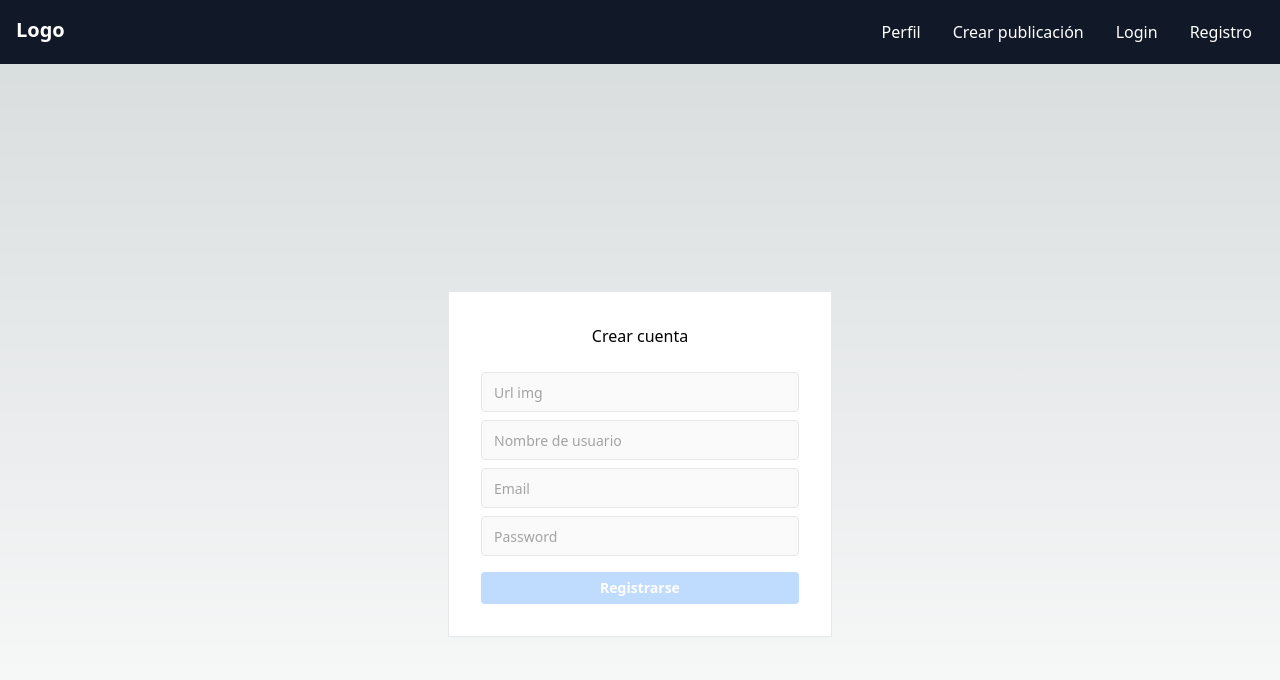
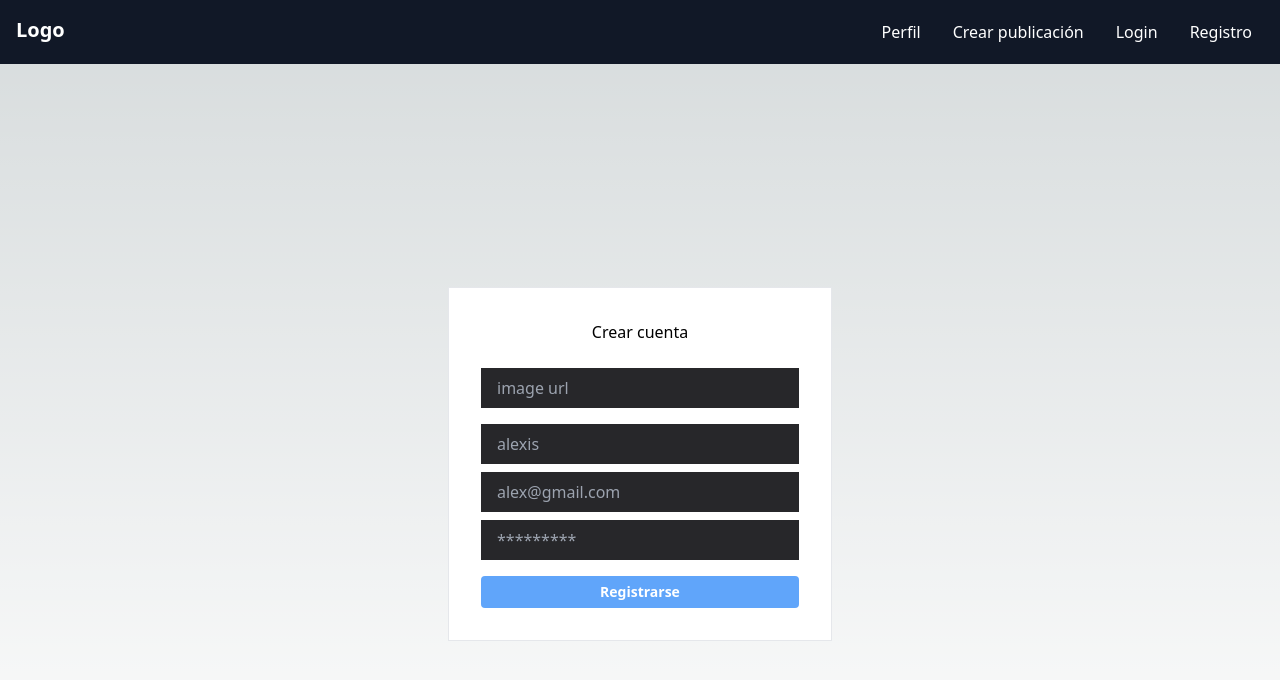
Before and after one commit to 02Alexis/postsfront, a Next.js app: page /register in a window 1280 px wide. Shown: the top 680 px of the page. Built offline with nearby package versions, Linux system fonts and the light colour scheme.

Commit message:
registrando usuario y guardandolo en la db

```diff
--- a/src/app/login/page.tsx
+++ b/src/app/login/page.tsx
@@ -1,6 +1,5 @@
 "use client";
 
-import LoginInput from "@/components/LoginInput";
 import { useState } from "react";
 
 function LoginPage() {
@@ -19,17 +18,6 @@ function LoginPage() {
             {/* <p className="text-sm text-red-500 font-medium -mt-4">
             * Error:
           </p> */}
-            <LoginInput
-              label="Email"
-              value={email}
-              onChange={setEmail}
-            />
-            <LoginInput
-              label="Password"
-              type="password"
-              value={password}
-              onChange={setPassword}
-            />
           </div>
           <button
             type="submit"
--- a/src/app/register/page.tsx
+++ b/src/app/register/page.tsx
@@ -1,15 +1,34 @@
-'use client';
-import LoginInput from "@/components/LoginInput";
-import { useState } from "react";
-
+"use client";
+import axios, { AxiosError } from "axios";
+import { FormEvent, useState } from "react";
 
 function RegisterPage() {
-    const [imguser, setImguser] = useState<string>("");
-    const [nameuser, setNameuser] = useState<string>("");
-    const [username, setUsername] = useState<string>("");
-    const [password, setPassword] = useState<string>("");
+  const [error, setError] = useState();
+  const handleSubmit = async (e: FormEvent<HTMLFormElement>) => {
+    e.preventDefault();
+    const formData = new FormData(e.currentTarget);
+
+    try {
+      const res = await axios.post("/api/auth/signup", {
+        image_url: formData.get("image_url"),
+        name: formData.get("name"),
+        email: formData.get("email"),
+        password: formData.get("password"),
+      });
+      console.log(res);
+    } catch (error) {
+      console.log(error);
+
+      if (error instanceof AxiosError) {
+        setError(error.response?.data.message);
+      }
+    }
+  };
+
   return (
     <div className="flex flex-col items-center justify-center min-h-screen">
+      <form onSubmit={handleSubmit}>
+        {error && <div className="bg-red-500 text-white p-2 mb-2">{error}</div>}
         <div className="border bg-white p-8 w-96">
           <div className="flex justify-center mb-6">
             <p>Crear cuenta</p>
@@ -18,37 +37,38 @@ function RegisterPage() {
             {/* <p className="text-sm text-red-500 font-medium -mt-4">
             * Error:
           </p> */}
-          <LoginInput
-            label="Url img"
-            value={imguser}
-            onChange={setImguser}
+            <input
+              type="text"
+              placeholder="image url"
+              name="image_url"
+              className="bg-zinc-800 px-4 py-2 block mb-2 text-white"
             />
-          <LoginInput
-            label="Nombre de usuario"
-            value={nameuser}
-            onChange={setNameuser}
+            <input
+              type="text"
+              placeholder="alexis"
+              name="name"
+              className="bg-zinc-800 px-4 py-2 block mb-2 text-white"
             />
-          <LoginInput
-            label="Email"
-            value={username}
-            onChange={setUsername}
+            <input
+              type="text"
+              placeholder="alex@gmail.com"
+              name="email"
+              className="bg-zinc-800 px-4 py-2 block mb-2 text-white"
             />
-          <LoginInput
-            label="Password"
+            <input
               type="password"
-            value={password}
-            onChange={setPassword}
+              placeholder="*********"
+              name="password"
+              className="bg-zinc-800 px-4 py-2 block mb-2 text-white"
             />
           </div>
-        <button
-          disabled={!imguser || !nameuser || !username || !password}
-          className="text-sm font-bold text-white bg-blue-400 w-full p-1.5 rounded transition-all hover:bg-blue-500 active:bg-blue-600 disabled:bg-blue-200"
-        >
+          <button className="text-sm font-bold text-white bg-blue-400 w-full p-1.5 rounded transition-all hover:bg-blue-500 active:bg-blue-600 disabled:bg-blue-200">
             Registrarse
           </button>
         </div>
+      </form>
     </div>
-  )
+  );
 }
 
-export default RegisterPage
+export default RegisterPage;
--- a/src/components/LoginInput.tsx
+++ /dev/null
@@ -1,53 +0,0 @@
-'use client';
-
-import { Dispatch, SetStateAction, useState } from "react";
-
-function LoginInput({
-  value,
-  label,
-  onChange,
-  type = "text",
-}: {
-  value: string;
-  label: string;
-  onChange: Dispatch<SetStateAction<string>>;
-  type?: string;
-}) {
-  const [inputType, setInputType] = useState<string>(type);
-
-  return (
-    <div className={`border bg-neutral-50 h-10 relative rounded`}>
-      <label
-        className={`block absolute left-3 transition-all text-neutral-400 ${
-          value ? "top-1" : "top-1/2 -translate-y-1/2"
-        }`}
-        style={{ fontSize: value ? 11 : 14 }}
-      >
-        {label}
-      </label>
-      <input
-        value={value}
-        type={inputType}
-        className={`bg-transparent outline-none block w-4/5 z-10 absolute top-1/2 ${
-          value ? "-translate-y-1" : "-translate-y-1/2"
-        } left-3 text-sm`}
-        onChange={(e) => onChange(e.target.value)}
-      />
-      {type === "password" && value ? (
-        <p
-          className="text-sm font-medium cursor-pointer absolute top-1/2 -translate-y-1/2 right-2 z-20"
-          onClick={() =>
-            setInputType((prev) => {
-              console.log(prev);
-              return prev === type ? "text" : type;
-            })
-          }
-        >
-          {inputType === "text" ? "Hide" : "Show"}
-        </p>
-      ) : null}
-    </div>
-  );
-}
-
-export default LoginInput;
```
Lines whose indentation alone changed are shown as unchanged.
